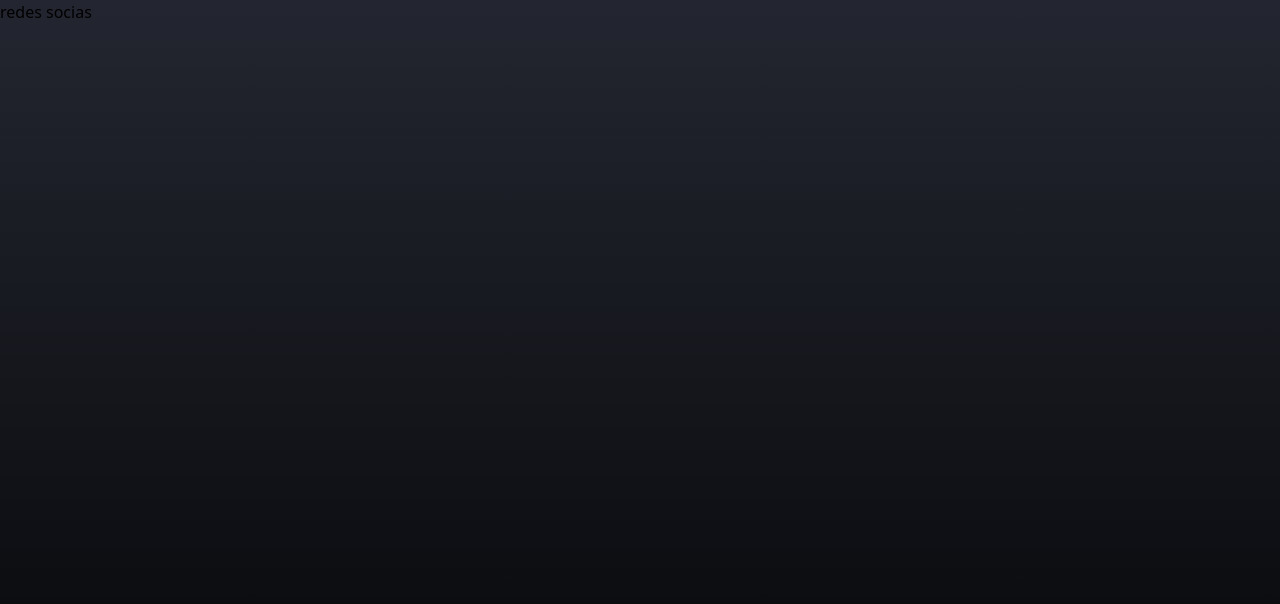
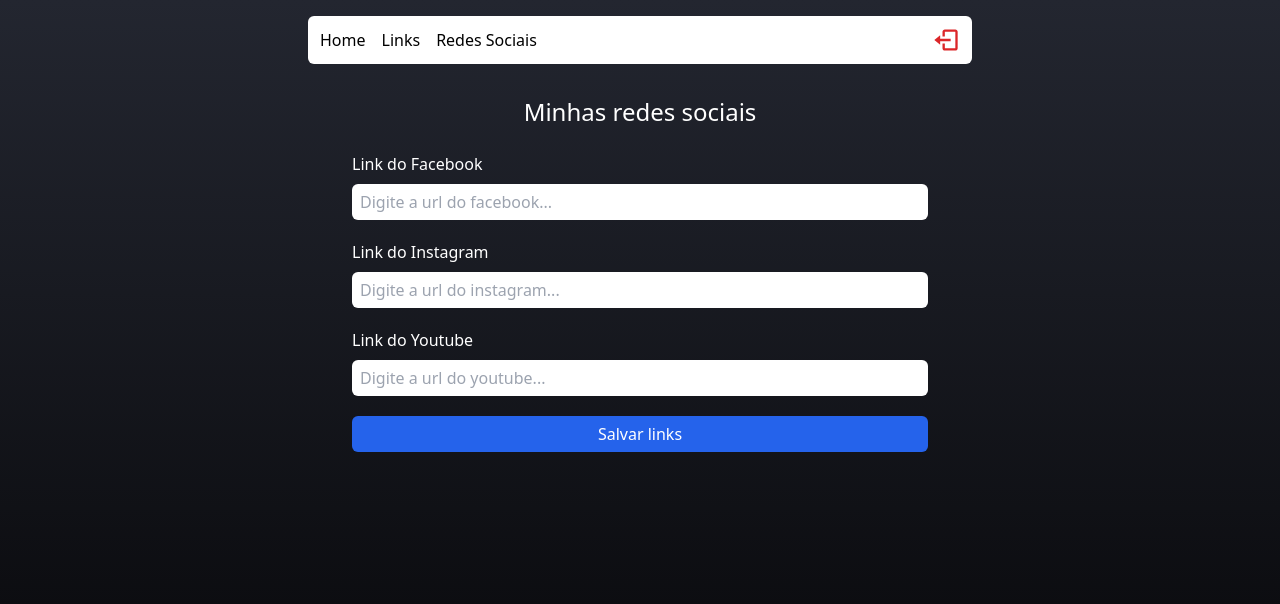
Before and after one commit to GabrielMarini12/DevLink, a React (Vite) app: page /admin/social in a window 1280 px wide. Shown: the top 604 px of the page. Built offline with nearby package versions, Linux system fonts and the light colour scheme; no server answers; sample sign-in values are in the browser's storage.

Commit message:
Realizado a montagem e estilização da página de networks.

```diff
--- a/src/pages/networks/index.tsx
+++ b/src/pages/networks/index.tsx
@@ -1,7 +1,62 @@
+import { FormEvent, useState } from "react";
+import { Header } from "../../components/Header";
+import { Input } from "../../components/Input";
+
 export function Networks() {
+  const [facebook, setFacebook] = useState("");
+  const [instagram, setInstagram] = useState("");
+  const [youtube, setYoutube] = useState("");
+
+  function handleRegister(e: FormEvent) {
+    e.preventDefault();
+  }
+
   return (
-    <div>
-      <h1>redes socias</h1>
+    <div className="flex items-center flex-col min-h-screen pb-7 px-2">
+      <Header />
+
+      <h1 className="text-white text-2xl font-medium mt-8 mb-4">
+        Minhas redes sociais
+      </h1>
+
+      <form className="flex flex-col max-w-xl w-full" onSubmit={handleRegister}>
+        <label className="text-white font-medium mt-2 mb-2">
+          Link do Facebook
+        </label>
+        <Input
+          type="url"
+          placeholder="Digite a url do facebook..."
+          value={facebook}
+          onChange={(e) => setFacebook(e.target.value)}
+        />
+
+        <label className="text-white font-medium mt-2 mb-2">
+          Link do Instagram
+        </label>
+        <Input
+          type="url"
+          placeholder="Digite a url do instagram..."
+          value={instagram}
+          onChange={(e) => setInstagram(e.target.value)}
+        />
+
+        <label className="text-white font-medium mt-2 mb-2">
+          Link do Youtube
+        </label>
+        <Input
+          type="url"
+          placeholder="Digite a url do youtube..."
+          value={youtube}
+          onChange={(e) => setYoutube(e.target.value)}
+        />
+
+        <button
+          type="submit"
+          className="text-white bg-blue-600 h-9 rounded-md items-center justify-center flex mb-7 font-medium mt-2"
+        >
+          Salvar links
+        </button>
+      </form>
     </div>
   );
 }
```
